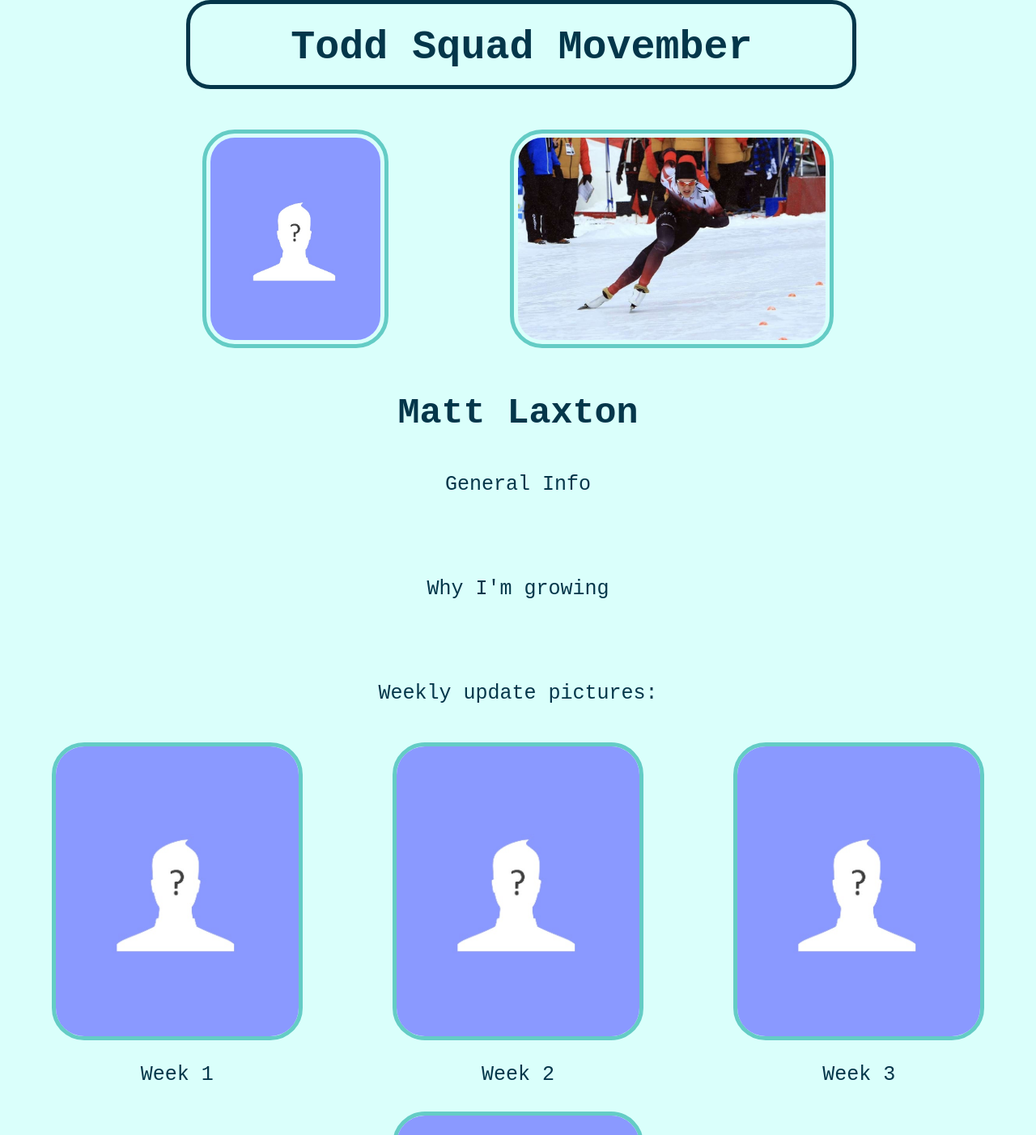
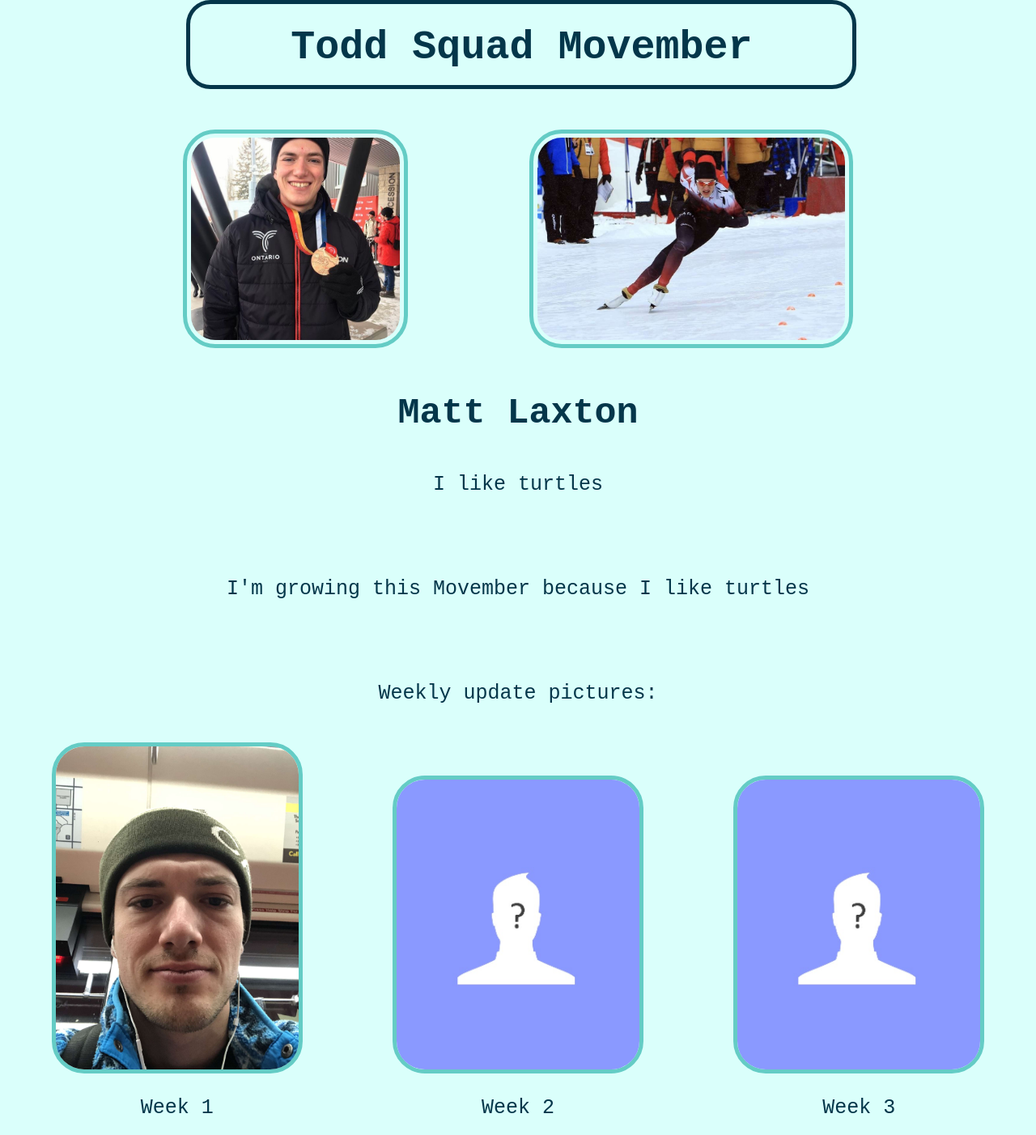
Before and after one commit to toddsquad/toddsquad.github.io, a plain HTML site: page matt.html in a window 1280 px wide. Shown: the top 1402 px of the page at 81% size. Drawn offline with Linux system fonts and the light colour scheme.

Commit message:
Added profile pictures

```diff
--- a/matt.html
+++ b/matt.html
@@ -5,7 +5,7 @@
     <h1 class="title">Todd Squad Movember</h1>
     <div class="profile-title-flex-container">
       <div>
-        <img src="general-pics/blank.jpg">
+        <img src="general-pics/matt-profile.jpg">
       </div>
 
       <div>
@@ -17,10 +17,10 @@
   </head>
 
   <body>
-    <p>General Info
+    <p> I like turtles
     </p>
     <br>
-    <p> Why I'm growing
+    <p>I'm growing this Movember because I like turtles
     </p>
     <br>
     <p>
@@ -28,7 +28,7 @@
     </p>
     <div class="headshots-flex-container">
       <div class="week1">
-        <img src="general-pics/blank.jpg">
+        <img src="headshots-week1/matt-headshot1.JPG">
         <p>Week 1</p>
       </div>
       <div class="week2">
```
Also changed, not shown: bon.html (+1 -1 lines), emil.html (+2 -2 lines), joel.html (+1 -1 lines), josh.html (+1 -1 lines), sebastian.html (+1 -1 lines), general-pics/bon-profile.jpg (added), general-pics/emil-profile.jpg (added), general-pics/joel-profile.jpg (added), general-pics/josh-profile.jpg (added), general-pics/matt-profile.jpg (added), general-pics/seb-profile.jpg (added), headshots-week1/emil-headshot1.JPG (added), headshots-week1/matt-headshot1.JPG (added).
